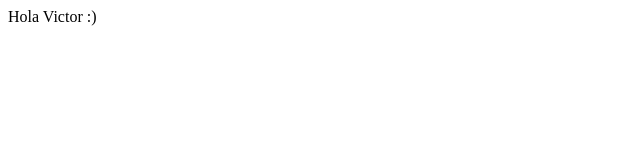
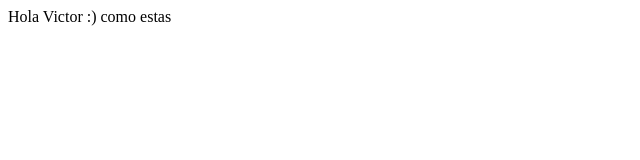
Before and after one commit to vicmancb/enfasis2015, a plain HTML site: page index.html in a window 1280 px wide. Shown: the full height of the page, 0-640 px from the left. Drawn offline with Linux system fonts and the light colour scheme.

Commit message:
linea nueva

```diff
--- a/index.html
+++ b/index.html
@@ -6,5 +6,6 @@
 </head>
 <body>
     Hola Victor :)
+    como estas
 </body>
 </html>
```
